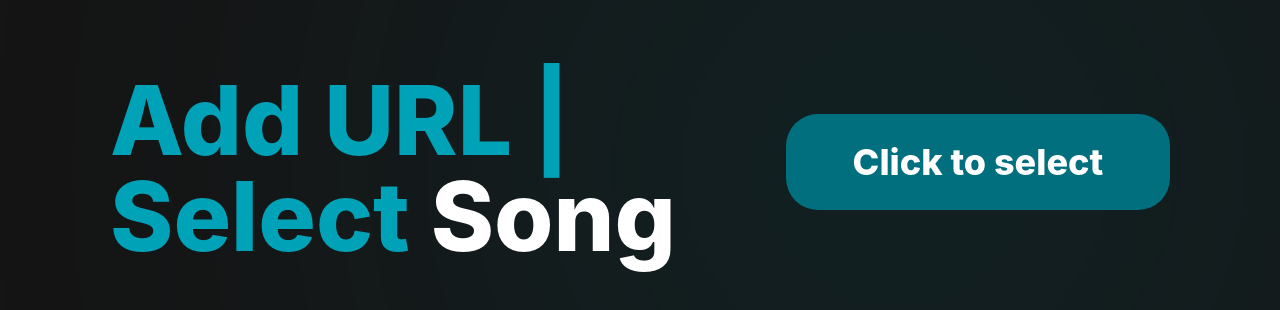
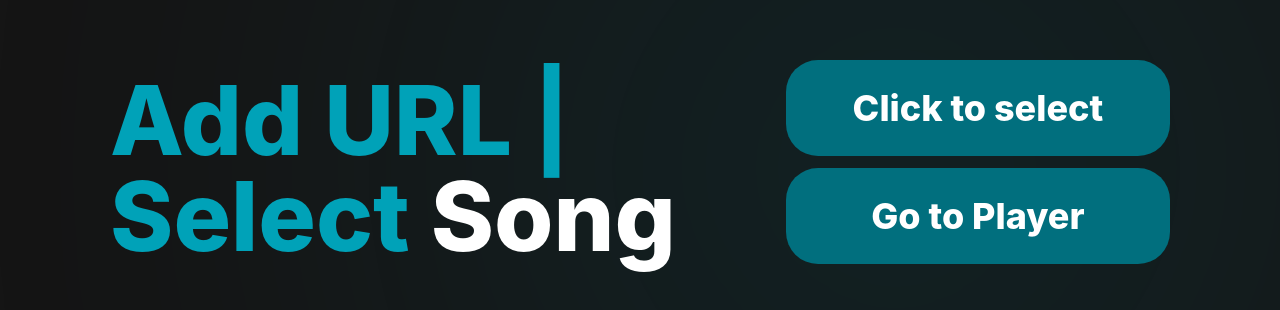
Before and after one commit to sinapirani/Sibamusic, a Next.js app: page /selectSong in a window 1280 px wide. Shown: the part 232-542 px from the top of the page. Built offline with nearby package versions, Linux system fonts and the light colour scheme.

Commit message:
Go To Player button added to [selectsong] page

```diff
--- a/components/selectSong/inputs.js
+++ b/components/selectSong/inputs.js
@@ -33,6 +33,14 @@ const SelectInput = ({music}) => {
       setErrMs('please insert a valid url!')
     }
 
+    const goToPlayer = () => {
+      if(music.current?.duration){
+        router.push('/player')
+      }else{
+        setErrMs('select a song first!')
+      }
+    }
+
 
 
     return (
@@ -45,13 +53,17 @@ const SelectInput = ({music}) => {
           ref={input}
           onChange={inputChange}
         />
-
         <label
           htmlFor="input"
           className=" flex justify-center items-center text-center h-24 w-[30vw] bg-[#016F7E] rounded-[2rem] text-white text-4xl font-extrabold outline-none "
         >
           Click to select
         </label>
+
+        <button onClick={goToPlayer} className=" flex justify-center items-center text-center h-24 w-[30vw] bg-[#016F7E] rounded-[2rem] text-white text-4xl font-extrabold outline-none ">
+          Go to Player
+        </button>
+
         <p className=" text-red-500">{errMs}</p>
       </div>
     );
```
